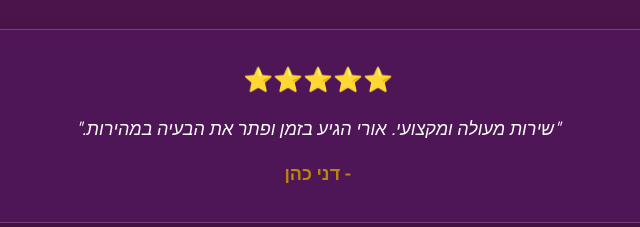
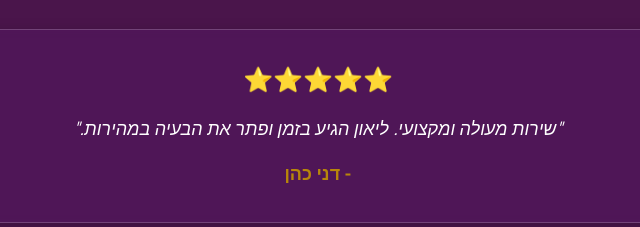
Before and after one commit to AnLoMinus/Lion, a plain HTML site: page index.html in a window 1280 px wide. Shown: the part 2102-2329 px from the top of the page, 322-962 px from the left. Drawn offline with Linux system fonts and the light colour scheme.

Commit message:
Update index.html

```diff
--- a/index.html
+++ b/index.html
@@ -367,7 +367,7 @@
             <div class="testimonials-grid">
                 <div class="testimonial-card">
                     <div class="stars">⭐⭐⭐⭐⭐</div>
-                    <p class="testimonial-text">"שירות מעולה ומקצועי. אורי הגיע בזמן ופתר את הבעיה במהירות."</p>
+                    <p class="testimonial-text">"שירות מעולה ומקצועי. ליאון הגיע בזמן ופתר את הבעיה במהירות."</p>
                     <p class="client-name">- דני כהן</p>
                 </div>
                 <!-- Add more testimonial cards -->
```
